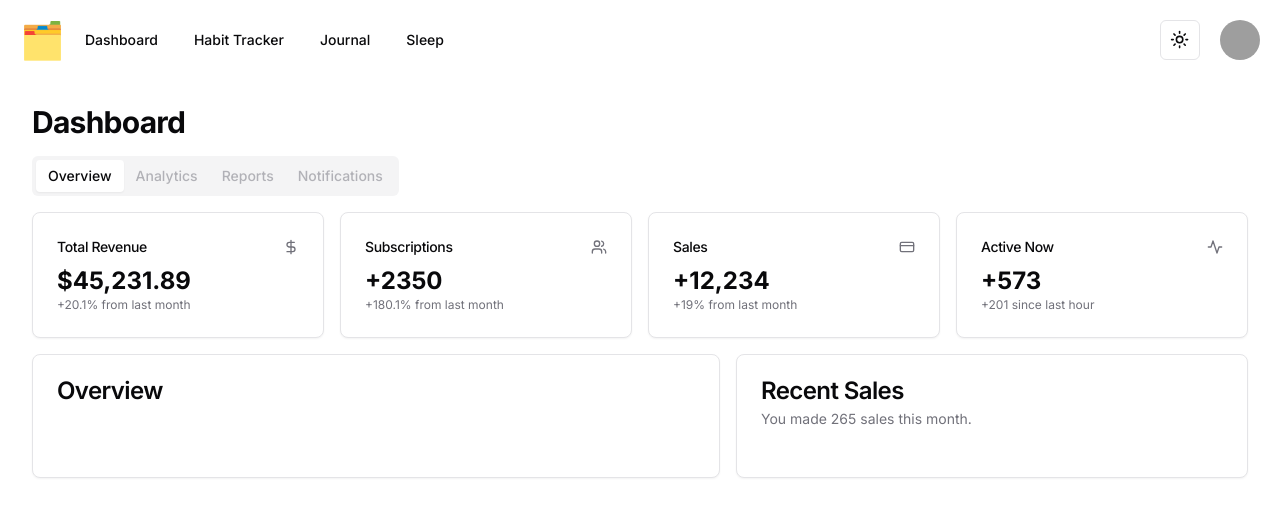
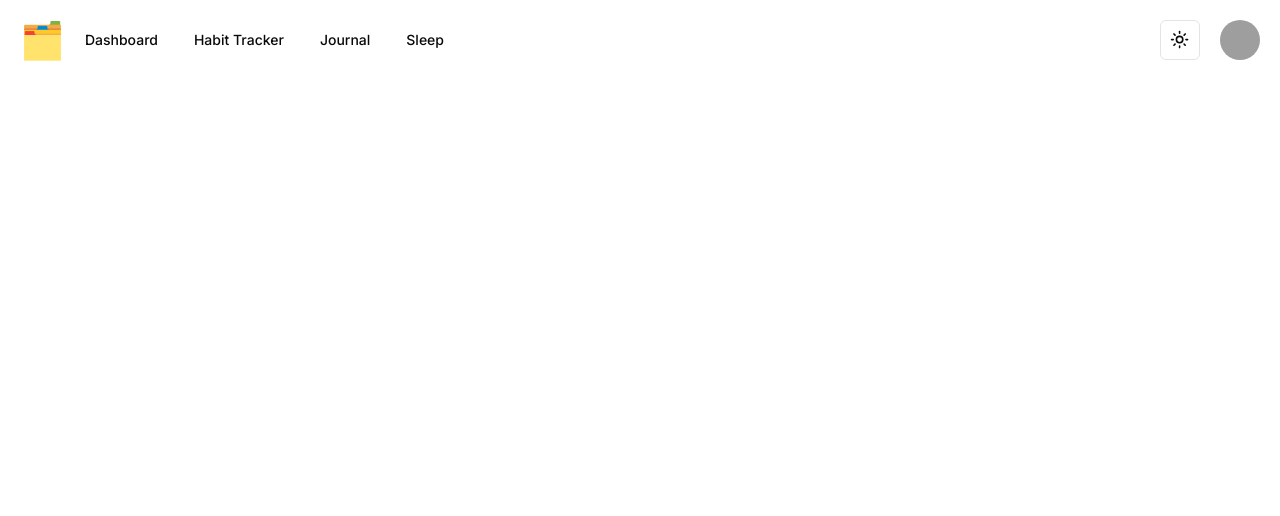
Before and after one commit to seandowdall/life-dev, a Next.js app: page /dashboard in a window 1280 px wide. Shown: the top 516 px of the page. Built offline with nearby package versions, Linux system fonts and the light colour scheme; grey boxes are pictures that could not be loaded.

Commit message:
changes to dashboard

```diff
--- a/app/(main)/(routes)/dashboard/page.tsx
+++ b/app/(main)/(routes)/dashboard/page.tsx
@@ -1,5 +1,6 @@
 import { Metadata } from "next";
 import Image from "next/image";
+import Link from "next/link";
 
 import { Button } from "@/components/ui/button";
 import {
@@ -9,7 +10,6 @@ import {
   CardHeader,
   CardTitle,
 } from "@/components/ui/card";
-import { Tabs, TabsContent, TabsList, TabsTrigger } from "@/components/ui/tabs";
 
 export const metadata: Metadata = {
   title: "Dashboard",
@@ -17,151 +17,5 @@ export const metadata: Metadata = {
 };
 
 export default function DashboardPage() {
-  return (
-    <div className="container mx-auto">
-      <div className="hidden flex-col md:flex">
-        <div className="flex-1 space-y-4  pt-6">
-          <div className="flex items-center justify-between space-y-2">
-            <h2 className="text-3xl font-bold tracking-tight">Dashboard</h2>
-          </div>
-          <Tabs defaultValue="overview" className="space-y-4">
-            <TabsList>
-              <TabsTrigger value="overview">Overview</TabsTrigger>
-              <TabsTrigger value="analytics" disabled>
-                Analytics
-              </TabsTrigger>
-              <TabsTrigger value="reports" disabled>
-                Reports
-              </TabsTrigger>
-              <TabsTrigger value="notifications" disabled>
-                Notifications
-              </TabsTrigger>
-            </TabsList>
-            <TabsContent value="overview" className="space-y-4">
-              <div className="grid gap-4 md:grid-cols-2 lg:grid-cols-4">
-                <Card>
-                  <CardHeader className="flex flex-row items-center justify-between space-y-0 pb-2">
-                    <CardTitle className="text-sm font-medium">
-                      Total Revenue
-                    </CardTitle>
-                    <svg
-                      xmlns="http://www.w3.org/2000/svg"
-                      viewBox="0 0 24 24"
-                      fill="none"
-                      stroke="currentColor"
-                      strokeLinecap="round"
-                      strokeLinejoin="round"
-                      strokeWidth="2"
-                      className="h-4 w-4 text-muted-foreground"
-                    >
-                      <path d="M12 2v20M17 5H9.5a3.5 3.5 0 0 0 0 7h5a3.5 3.5 0 0 1 0 7H6" />
-                    </svg>
-                  </CardHeader>
-                  <CardContent>
-                    <div className="text-2xl font-bold">$45,231.89</div>
-                    <p className="text-xs text-muted-foreground">
-                      +20.1% from last month
-                    </p>
-                  </CardContent>
-                </Card>
-                <Card>
-                  <CardHeader className="flex flex-row items-center justify-between space-y-0 pb-2">
-                    <CardTitle className="text-sm font-medium">
-                      Subscriptions
-                    </CardTitle>
-                    <svg
-                      xmlns="http://www.w3.org/2000/svg"
-                      viewBox="0 0 24 24"
-                      fill="none"
-                      stroke="currentColor"
-                      strokeLinecap="round"
-                      strokeLinejoin="round"
-                      strokeWidth="2"
-                      className="h-4 w-4 text-muted-foreground"
-                    >
-                      <path d="M16 21v-2a4 4 0 0 0-4-4H6a4 4 0 0 0-4 4v2" />
-                      <circle cx="9" cy="7" r="4" />
-                      <path d="M22 21v-2a4 4 0 0 0-3-3.87M16 3.13a4 4 0 0 1 0 7.75" />
-                    </svg>
-                  </CardHeader>
-                  <CardContent>
-                    <div className="text-2xl font-bold">+2350</div>
-                    <p className="text-xs text-muted-foreground">
-                      +180.1% from last month
-                    </p>
-                  </CardContent>
-                </Card>
-                <Card>
-                  <CardHeader className="flex flex-row items-center justify-between space-y-0 pb-2">
-                    <CardTitle className="text-sm font-medium">Sales</CardTitle>
-                    <svg
-                      xmlns="http://www.w3.org/2000/svg"
-                      viewBox="0 0 24 24"
-                      fill="none"
-                      stroke="currentColor"
-                      strokeLinecap="round"
-                      strokeLinejoin="round"
-                      strokeWidth="2"
-                      className="h-4 w-4 text-muted-foreground"
-                    >
-                      <rect width="20" height="14" x="2" y="5" rx="2" />
-                      <path d="M2 10h20" />
-                    </svg>
-                  </CardHeader>
-                  <CardContent>
-                    <div className="text-2xl font-bold">+12,234</div>
-                    <p className="text-xs text-muted-foreground">
-                      +19% from last month
-                    </p>
-                  </CardContent>
-                </Card>
-                <Card>
-                  <CardHeader className="flex flex-row items-center justify-between space-y-0 pb-2">
-                    <CardTitle className="text-sm font-medium">
-                      Active Now
-                    </CardTitle>
-                    <svg
-                      xmlns="http://www.w3.org/2000/svg"
-                      viewBox="0 0 24 24"
-                      fill="none"
-                      stroke="currentColor"
-                      strokeLinecap="round"
-                      strokeLinejoin="round"
-                      strokeWidth="2"
-                      className="h-4 w-4 text-muted-foreground"
-                    >
-                      <path d="M22 12h-4l-3 9L9 3l-3 9H2" />
-                    </svg>
-                  </CardHeader>
-                  <CardContent>
-                    <div className="text-2xl font-bold">+573</div>
-                    <p className="text-xs text-muted-foreground">
-                      +201 since last hour
-                    </p>
-                  </CardContent>
-                </Card>
-              </div>
-              <div className="grid gap-4 md:grid-cols-2 lg:grid-cols-7">
-                <Card className="col-span-4">
-                  <CardHeader>
-                    <CardTitle>Overview</CardTitle>
-                  </CardHeader>
-                  <CardContent className="pl-2"></CardContent>
-                </Card>
-                <Card className="col-span-3">
-                  <CardHeader>
-                    <CardTitle>Recent Sales</CardTitle>
-                    <CardDescription>
-                      You made 265 sales this month.
-                    </CardDescription>
-                  </CardHeader>
-                  <CardContent></CardContent>
-                </Card>
-              </div>
-            </TabsContent>
-          </Tabs>
-        </div>
-      </div>
-    </div>
-  );
+  return <div className="container mx-auto flex flex-row items-center"></div>;
 }
```
